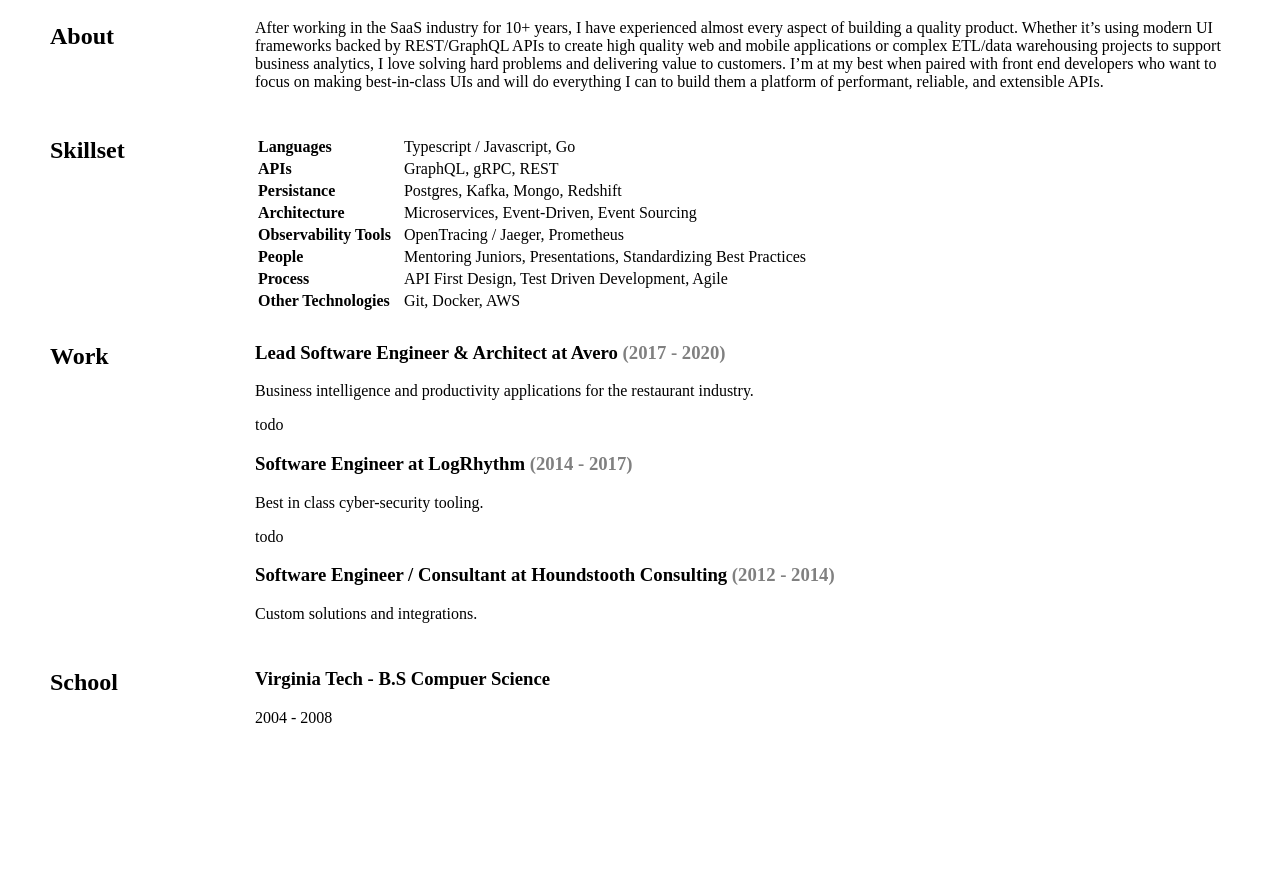
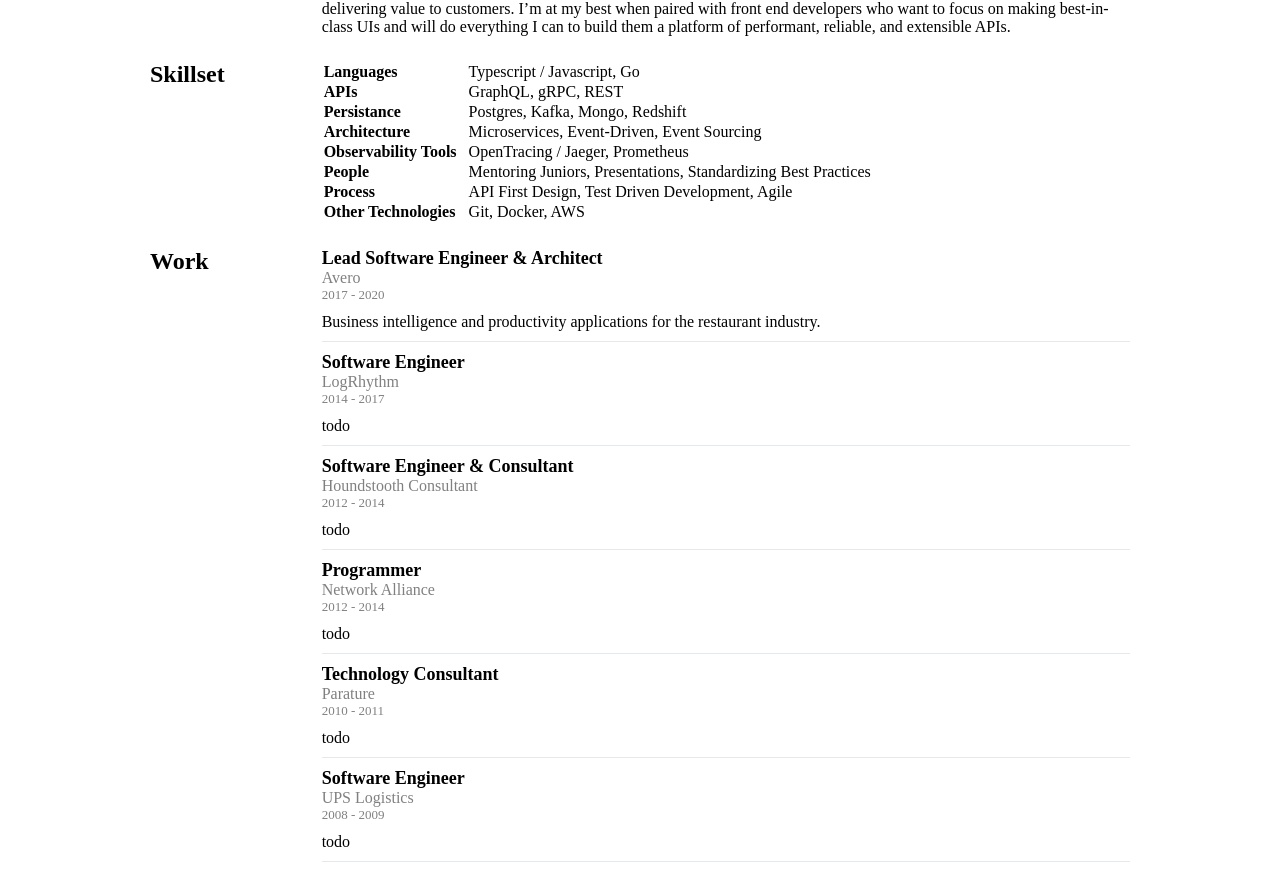
Before and after one commit to Khelldar/personal-site, a plain HTML site: page index.html in a window 1280 px wide. Shown: the part 177-1071 px from the top of the page. Before the commit the page ends 938 px from the top, so only its background shows below. Drawn offline with Linux system fonts and the light colour scheme.

Commit message:
dynamic job list

```diff
--- a/index.html
+++ b/index.html
@@ -31,11 +31,11 @@
           >
         </p>
         <article id="resume">
-          <div class="resume-item">
+          <div class="resume-item resume-section-label">
             <h2>About</h2>
           </div>
 
-          <div class="resume-item">
+          <div class="resume-item resume-section-content">
             <p>
               After working in the SaaS industry for 10+ years, I have
               experienced almost every aspect of building a quality product.
@@ -49,10 +49,10 @@
             </p>
           </div>
 
-          <div class="resume-item">
+          <div class="resume-item resume-section-label">
             <h2>Skillset</h2>
           </div>
-          <div class="resume-item">
+          <div class="resume-item resume-section-content">
             <table id="skills-table">
               <tr>
                 <td><strong>Languages</strong></td>
@@ -97,67 +97,15 @@
               </tr>
             </table>
           </div>
-          <div class="resume-item">
+          <div class="resume-item resume-section-label">
             <h2>Work</h2>
           </div>
+          <div id="jobs" class="resume-item resume-section-content"></div>
 
-          <div class="resume-item">
-            <h3>
-              Lead Software Engineer & Architect at Avero
-              <span class="time-range">(2017 - 2020)</span>
-            </h3>
-            <p class="business-description">
-              Business intelligence and productivity applications for the
-              restaurant industry.
-            </p>
-            <p>todo</p>
-
-            <h3>
-              Software Engineer at LogRhythm
-              <span class="time-range">(2014 - 2017)</span>
-            </h3>
-            <p class="business-description">
-              Best in class cyber-security tooling.
-            </p>
-            <p>todo</p>
-
-            <h3>
-              Software Engineer / Consultant at Houndstooth Consulting
-              <span class="time-range">(2012 - 2014)</span>
-            </h3>
-            <p class="business-description">
-              Custom solutions and integrations.
-            </p>
-
-            <!-- <h3>
-              Network Alliance
-              <span class="business-description"
-                >IT solutions for small & medium businesses.</span
-              >
-            </h3>
-            <p>2011 - 2012</p>
-
-            <h3>
-              Parature
-              <span class="business-description"
-                >Customer support software as a service.</span
-              >
-            </h3>
-            <p>2010 - 2011</p>
-
-            <h3>
-              UPS Logistics
-              <span class="business-description"
-                >Global leader in logistic software.</span
-              >
-            </h3>
-            <p>2008 - 2009</p> -->
-          </div>
-
-          <div class="resume-item">
+          <div class="resume-item resume-section-label">
             <h2>School</h2>
           </div>
-          <div class="resume-item">
+          <div class="resume-item resume-section-content">
             <h3>Virginia Tech - B.S Compuer Science</h3>
             <span>2004 - 2008</span>
             <p></p>
@@ -166,4 +114,6 @@
       </div>
     </div>
   </body>
+
+  <script src="scripts.js"></script>
 </html>
--- /dev/null
+++ b/scripts.js
@@ -0,0 +1,57 @@
+const jobs = [
+  {
+    title: "Lead Software Engineer & Architect",
+    company: "Avero",
+    dateRange: "2017 - 2020",
+    details:
+      "Business intelligence and productivity applications for the restaurant industry."
+  },
+  {
+    title: "Software Engineer",
+    company: "LogRhythm",
+    dateRange: "2014 - 2017",
+    details: "todo"
+  },
+  {
+    title: "Software Engineer & Consultant",
+    company: "Houndstooth Consultant",
+    dateRange: "2012 - 2014",
+    details: "todo"
+  },
+  {
+    title: "Programmer",
+    company: "Network Alliance",
+    dateRange: "2012 - 2014",
+    details: "todo"
+  },
+  {
+    title: "Technology Consultant",
+    company: "Parature",
+    dateRange: "2010 - 2011",
+    details: "todo"
+  },
+  {
+    title: "Software Engineer",
+    company: "UPS Logistics",
+    dateRange: "2008 - 2009",
+    details: "todo"
+  }
+];
+
+const jobsContainer = document.getElementById("jobs");
+jobs.map(getJobHTML).forEach(html => jobsContainer.appendChild(html));
+
+function getJobHTML(job) {
+  const { title, company, dateRange, details } = job;
+
+  const div = document.createElement("div");
+  div.className = "job";
+  div.innerHTML = `
+    <div class="job-title">${title}</div>
+    <div class="job-company">${company}</div>
+    <div class="job-date-range">${dateRange}</div>
+    <div class="job-details">${details}</div>
+    `;
+
+  return div;
+}
--- a/styles.css
+++ b/styles.css
@@ -1,5 +1,11 @@
+* {
+  margin: 0;
+  padding: 0;
+}
+
 .wrapper {
-  max-width: 1200px;
+  max-width: 1000px;
+
   margin: auto;
 
   display: grid;
@@ -49,6 +55,10 @@ nav ul {
   /* background: rgba(76, 75, 80, 0.05); */
 }
 
+article {
+  margin-top: 10px;
+}
+
 #resume {
   display: grid;
   grid-gap: 10px;
@@ -65,8 +75,8 @@ nav ul {
   /* border: 1px solid red; */
 }
 
-#skills-table {
-  margin-top: 18px;
+.resume-section-content {
+  margin-bottom: 15px;
 }
 
 #skills-table td {
@@ -74,12 +84,25 @@ nav ul {
   vertical-align: top;
 }
 
-.business-description {
-  /* font-size: small; */
-  /* color: gray; */
+.job {
+  margin-bottom: 10px;
+  border-bottom: 1px solid #e6e9ec;
 }
 
-.time-range {
-  /* font-size: small; */
+.job-title {
+  font-size: large;
+  font-weight: bold;
+}
+
+.job-company {
   color: gray;
 }
+
+.job-date-range {
+  font-size: small;
+  color: gray;
+}
+
+.job-details {
+  padding: 10px 0px 10px 0px;
+}
```
